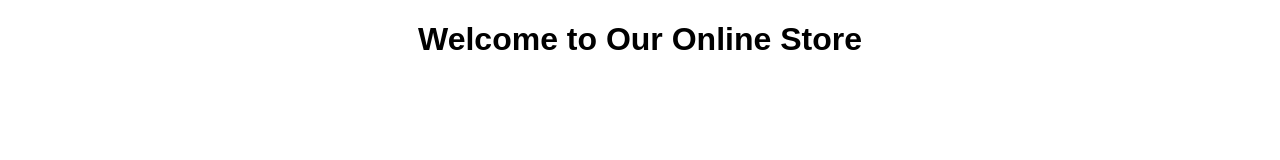
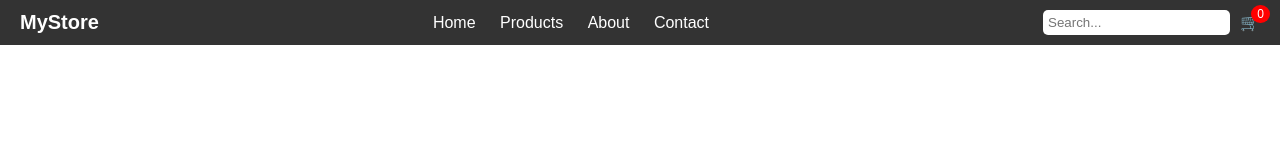
Before and after one commit to rishitha1706/ecommerce-frontend, a website: page index.html in a window 1280 px wide. Drawn offline with Linux system fonts and the light colour scheme.

Commit message:
completed header and navbar

```diff
--- a/index.html
+++ b/index.html
@@ -7,9 +7,24 @@
     <link rel="stylesheet" href="styles/main.css">
 </head>
 <body>
-    <header>
-        <h1>Welcome to Our Online Store</h1>
-    </header>
+    <header class="header">
+    <div class="logo">MyStore</div>
+    <div class="menu">☰</div>
+    <nav class="nav">
+        <a href="#">Home</a>
+        <a href="#">Products</a>
+        <a href="#">About</a>
+        <a href="#">Contact</a>
+    </nav>
+
+    <div class="right-section">
+        <input type="text" placeholder="Search..." class="search">
+
+        <div class="cart">
+            🛒 <span class="badge">0</span>
+        </div>
+    </div>
+</header>
     <script src="scripts/app.js"></script>
 </body>
 </html>
--- a/scripts/app.js
+++ b/scripts/app.js
@@ -0,0 +1,11 @@
+const menu = document.querySelector(".menu");
+const nav = document.querySelector(".nav");
+
+menu.addEventListener("click", () => {
+    if (nav.style.display === "flex") {
+        nav.style.display = "none";
+    } else {
+        nav.style.display = "flex";
+        nav.style.flexDirection = "column";
+    }
+});
--- a/styles/main.css
+++ b/styles/main.css
@@ -1,9 +1,81 @@
 body {
+    margin: 0;
     font-family: Arial, sans-serif;
-    margin: 0;
-    padding: 0;
-    text-align: center;
 }
-🔹 Open scripts/app.js and add:
 
-console.log("E-Commerce Website Loaded");
+/* Header */
+.header {
+    display: flex;
+    justify-content: space-between;
+    align-items: center;
+    background: #333;
+    color: white;
+    padding: 10px 20px;
+}
+
+/* Logo */
+.logo {
+    font-size: 20px;
+    font-weight: bold;
+}
+
+/* Navigation */
+.nav a {
+    color: white;
+    margin: 0 10px;
+    text-decoration: none;
+}
+
+.nav a:hover {
+    color: #f39c12;
+}
+
+/* Right section */
+.right-section {
+    display: flex;
+    align-items: center;
+    gap: 10px;
+}
+
+/* Search bar */
+.search {
+    padding: 5px;
+    border-radius: 5px;
+    border: none;
+}
+
+/* Cart */
+.cart {
+    position: relative;
+    cursor: pointer;
+}
+
+/* Badge */
+.badge {
+    position: absolute;
+    top: -8px;
+    right: -10px;
+    background: red;
+    color: white;
+    font-size: 12px;
+    padding: 2px 6px;
+    border-radius: 50%;
+}
+
+/* Hamburger menu */
+.menu {
+    display: none;
+    font-size: 20px;
+    cursor: pointer;
+}
+
+/* Responsive */
+@media (max-width: 768px) {
+    .nav {
+        display: none;
+    }
+
+    .menu {
+        display: block;
+    }
+}
```
